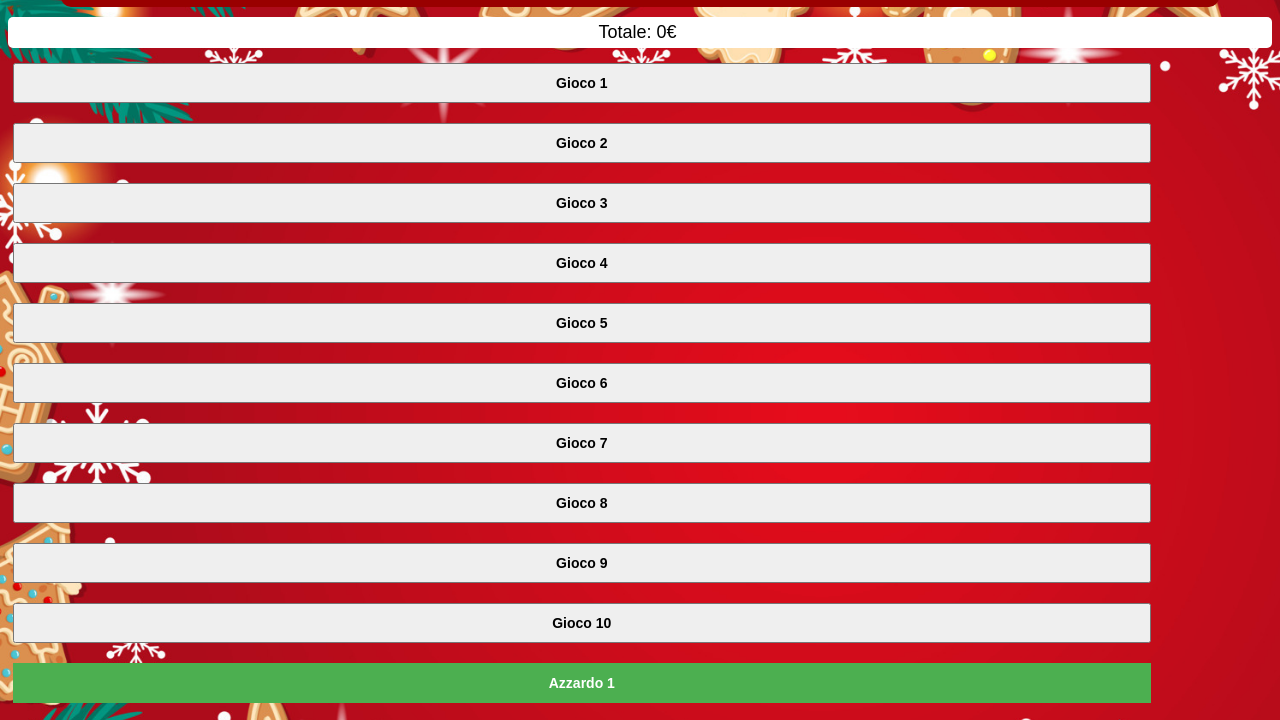
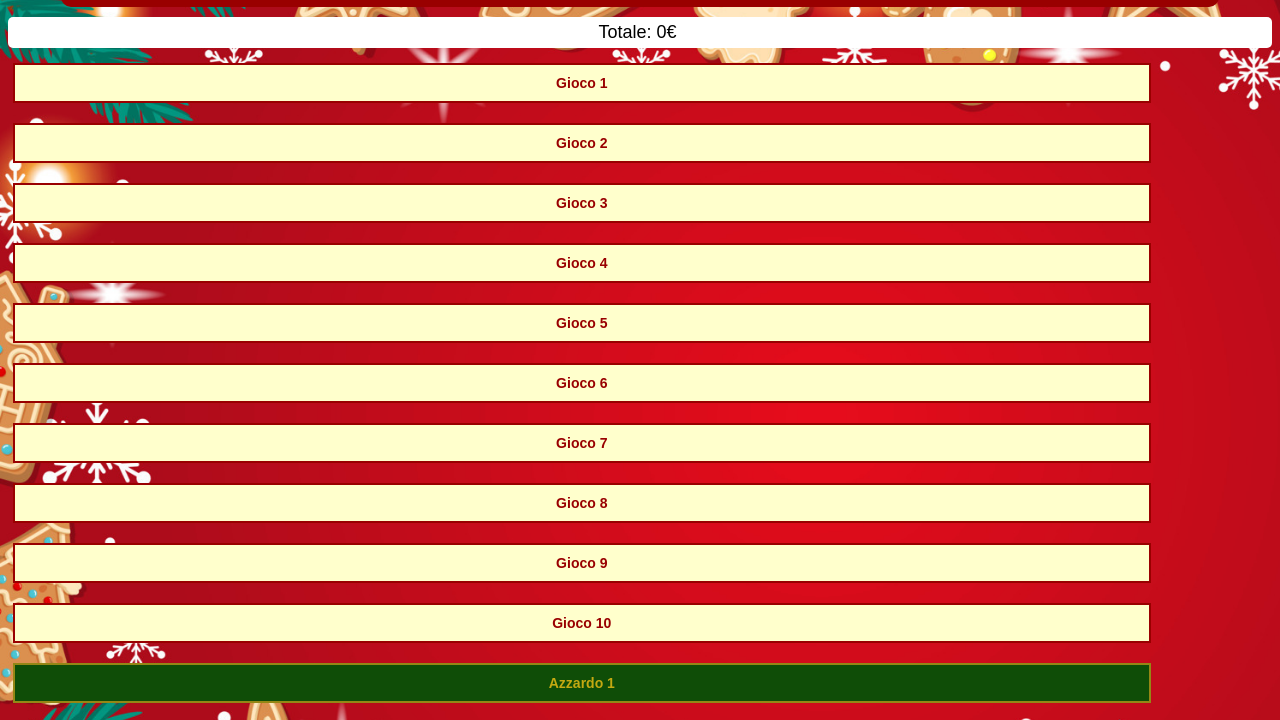
Before and after one commit to Markavallo/iSolitiIgnoti, a plain HTML site: page index.html in a window 1280 px wide. Shown: the part 63-783 px from the top of the page. Drawn offline with Linux system fonts and the light colour scheme.

Commit message:
Update index.html
goodlooking

```diff
--- a/index.html
+++ b/index.html
@@ -72,6 +72,9 @@
       width: 90%;
       padding: 10px;
       margin: 5px;
+      background-color: #ffffcc; /* Giallo chiaro */
+      color: #990000; /* Rosso scuro per il testo */
+      border: 2px solid #990000; /* Bordo rosso scuro */
       font-weight: bold;
       cursor: pointer;
       font-size: 14px;
@@ -85,8 +88,9 @@
     /* Stile per Azzardo 1, Azzardo 2, Sfida 1 e Sfida 2 */
     #azzardo1, #azzardo2, #sfida1, #sfida2 {
       background-color: #4CAF50;
-      color: #ffffff;
-      border: 2px solid #4CAF50;
+      background-color: #0f4d07; /* Giallo chiaro */
+      color: #c4a912; /* Rosso scuro per il testo */
+      border: 2px solid #948715; /* Bordo rosso scuro */
     }
   </style>
 </head>
```
